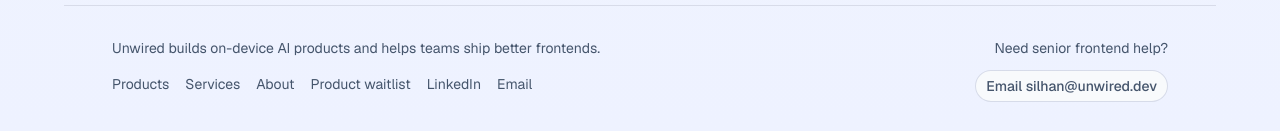
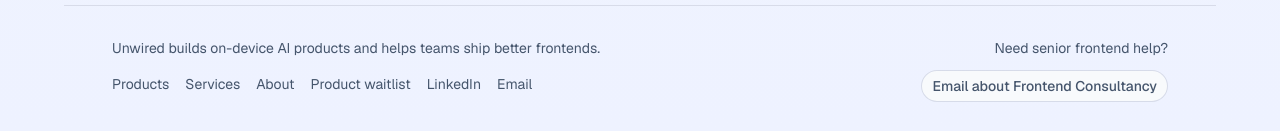
Before and after one commit to unwired-dev/website, a Next.js app in the folder apps/web/: page / in a window 1280 px wide. Shown: the part 2836-2967 px from the top of the page. Built offline with nearby package versions, Linux system fonts and the light colour scheme.

Commit message:
Clarify footer service CTA

```diff
--- a/apps/web/src/app/layout.tsx
+++ b/apps/web/src/app/layout.tsx
@@ -91,7 +91,7 @@ export default function RootLayout({
               <a
                 className={cn(buttonVariants({ variant: 'outline' }))}
                 href="mailto:silhan@unwired.dev">
-                Email silhan@unwired.dev
+                Email about Frontend Consultancy
               </a>
             </div>
           </footer>
```
